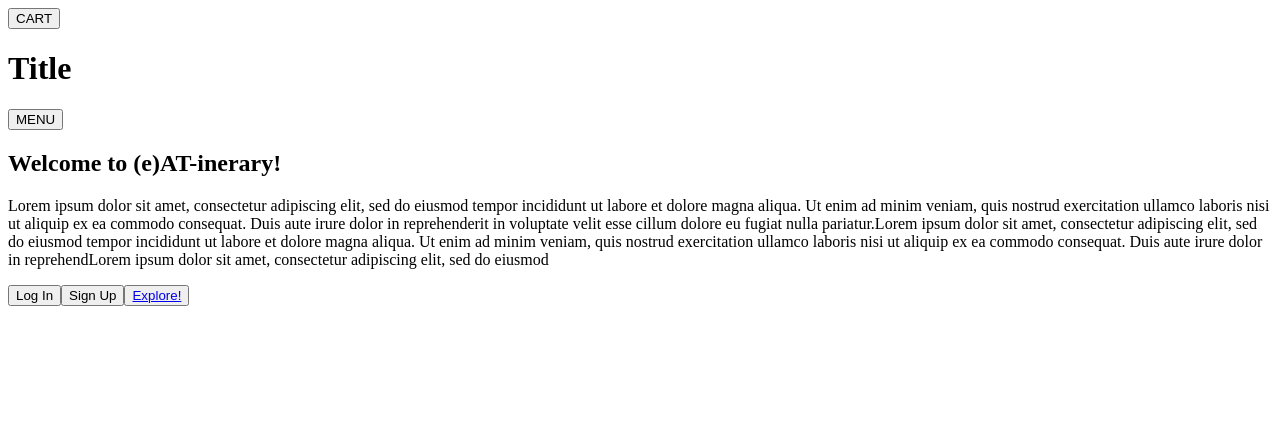
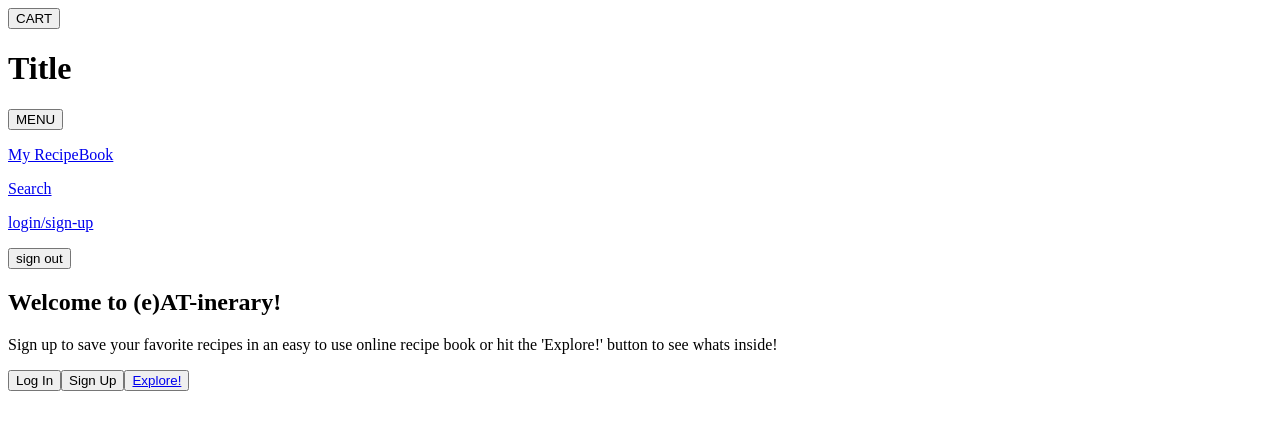
Before and after one commit to rupp-colin/eatinarary-client, a React (Create React App) app: page / in a window 1280 px wide. Both pictures are taken after a click on the button "MENU". Shown: the top 430 px of the page. Built offline with nearby package versions, Linux system fonts and the light colour scheme; no server answers.

Commit message:
added functionality to the menu button

```diff
--- a/src/components/header.js
+++ b/src/components/header.js
@@ -1,11 +1,29 @@
 import React from 'react';
+import Menu from './menu.js';
 
-export default function Header(props) {
-  return (
-    <div>
-      <button type="button">CART</button>
-      <h1>Title</h1>
-      <button type="button">MENU</button>
+export default class Header extends React.Component {
+
+  state = {
+    showMenu: true
+  }
+
+  toggleMenu() {
+    this.setState({
+      showMenu: !this.state.showMenu
+    })
+  }
+
+  render() {
+    return (
+      <div>
+        <button type="button">CART</button>
+        <h1>Title</h1>
+        <button
+          type="button"
+          onClick={() => this.toggleMenu()}
+        >MENU</button>
+      {!this.state.showMenu && <Menu />}
     </div>
-  )
+    )
+  }
 }
--- a/src/components/landing-page.js
+++ b/src/components/landing-page.js
@@ -5,15 +5,7 @@ export default function LandingPage(props) {
   return(
     <div>
       <h2>Welcome to (e)AT-inerary!</h2>
-      <p>Lorem ipsum dolor sit amet, consectetur adipiscing elit, sed do eiusmod tempor
-        incididunt ut labore et dolore magna aliqua. Ut enim ad minim veniam, quis nostrud
-        exercitation ullamco laboris nisi ut aliquip ex ea commodo consequat. Duis aute
-        irure dolor in reprehenderit in voluptate velit esse cillum dolore eu fugiat nulla
-        pariatur.Lorem ipsum dolor sit amet, consectetur adipiscing elit, sed do eiusmod tempor
-        incididunt ut labore et dolore magna aliqua. Ut enim ad minim veniam, quis nostrud
-        exercitation ullamco laboris nisi ut aliquip ex ea commodo consequat. Duis aute irure
-        dolor in reprehendLorem ipsum dolor sit amet, consectetur adipiscing elit, sed do eiusmod
-      </p>
+      <p>Sign up to save your favorite recipes in an easy to use online recipe book or hit the 'Explore!' button to see whats inside!</p>
       <LandingNav />
     </div>
   )
--- /dev/null
+++ b/src/components/menu.js
@@ -0,0 +1,13 @@
+import React from 'react';
+import {Link} from 'react-router-dom';
+
+export default function Menu(props) {
+  return (
+    <nav>
+      <p><Link to={'/myrecipes'}>My RecipeBook</Link></p>
+      <p><Link to={'/search'}>Search</Link></p>
+      <p><Link to={'/'}>login/sign-up</Link></p>
+      <button>sign out</button>
+    </nav>
+  )
+}
```
